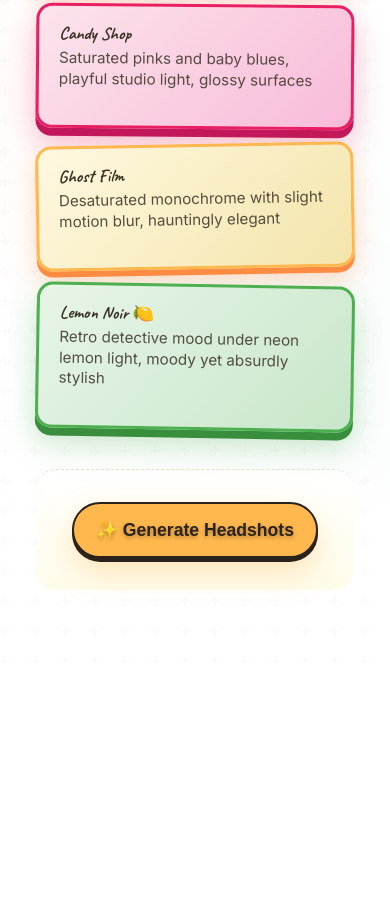
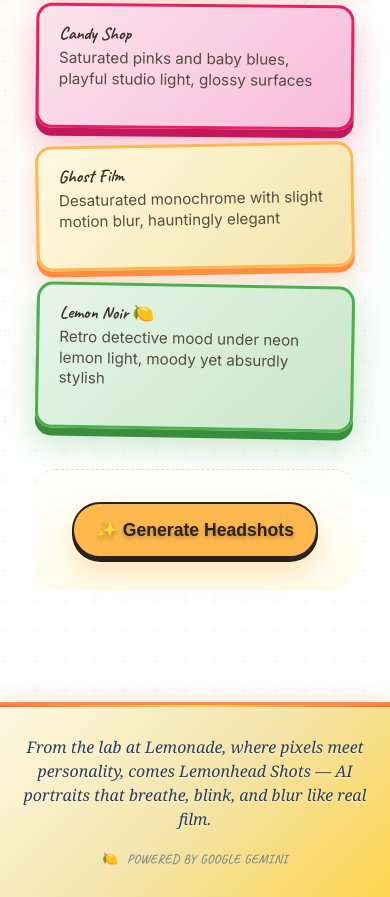
Before and after one commit to khanorko/LemonheadShots, a website: page index.html in a window 390 px wide. Shown: the part 4564-5461 px from the top of the page. Before the commit the page ends 5226 px from the top, so only its background shows below. Drawn offline with Linux system fonts and the light colour scheme.

Commit message:
🍋 Add beautiful footer with Lemonade branding
- Add elegant footer with Lemonade lab description
- Include 'Powered by Google Gemini' attribution
- Style with lemon-themed gradient background (#fff8e1 to #ffd54f)
- Add decorative top border with gradient line
- Use Georgia serif font for poetic description
- Include lemon emoji before 'Powered by' text
- Add responsive design for mobile devices
- Position footer at bottom with proper spacing and shadows

Footer text: 'From the lab at Lemonade, where pixels meet personality, comes Lemonhead Shots — AI portraits that breathe, blink, and blur like real film.'

```diff
--- a/index.html
+++ b/index.html
@@ -551,6 +551,14 @@
     </div>
   </div>
 
+  <!-- Footer -->
+  <footer class="app-footer">
+    <div class="footer-content">
+      <p class="footer-text">From the lab at Lemonade, where pixels meet personality, comes Lemonhead Shots — AI portraits that breathe, blink, and blur like real film.</p>
+      <p class="footer-powered">Powered by Google Gemini</p>
+    </div>
+  </footer>
+
   <script type="module" src="app.js"></script>
 </body>
 </html>
--- a/styles.css
+++ b/styles.css
@@ -2445,3 +2445,70 @@
   overflow-y: visible !important;
   padding-bottom: 20px !important;
 }
+
+/* Footer Styling */
+.app-footer {
+  background: linear-gradient(135deg, #fff8e1, #f3e5ab, #ffd54f);
+  border-top: 3px solid #ff8c42;
+  margin-top: 60px;
+  padding: 40px 20px;
+  text-align: center;
+  box-shadow: 0 -4px 20px rgba(255, 140, 66, 0.2);
+  position: relative;
+}
+
+.app-footer::before {
+  content: '';
+  position: absolute;
+  top: 0;
+  left: 0;
+  right: 0;
+  height: 2px;
+  background: linear-gradient(90deg, #ff6b35, #ffd54f, #ff6b35);
+}
+
+.footer-content {
+  max-width: 800px;
+  margin: 0 auto;
+}
+
+.footer-text {
+  font-size: 1.1rem;
+  line-height: 1.6;
+  color: #2c3e50;
+  margin: 0 0 20px 0;
+  font-style: italic;
+  font-family: 'Georgia', serif;
+  text-shadow: 0 1px 2px rgba(255, 255, 255, 0.8);
+}
+
+.footer-powered {
+  font-size: 0.9rem;
+  color: #7f8c8d;
+  margin: 0;
+  font-weight: 600;
+  letter-spacing: 0.5px;
+  text-transform: uppercase;
+}
+
+.footer-powered::before {
+  content: '🍋 ';
+  margin-right: 5px;
+}
+
+/* Responsive footer */
+@media (max-width: 768px) {
+  .app-footer {
+    padding: 30px 15px;
+    margin-top: 40px;
+  }
+
+  .footer-text {
+    font-size: 1rem;
+    line-height: 1.5;
+  }
+
+  .footer-powered {
+    font-size: 0.8rem;
+  }
+}
```
